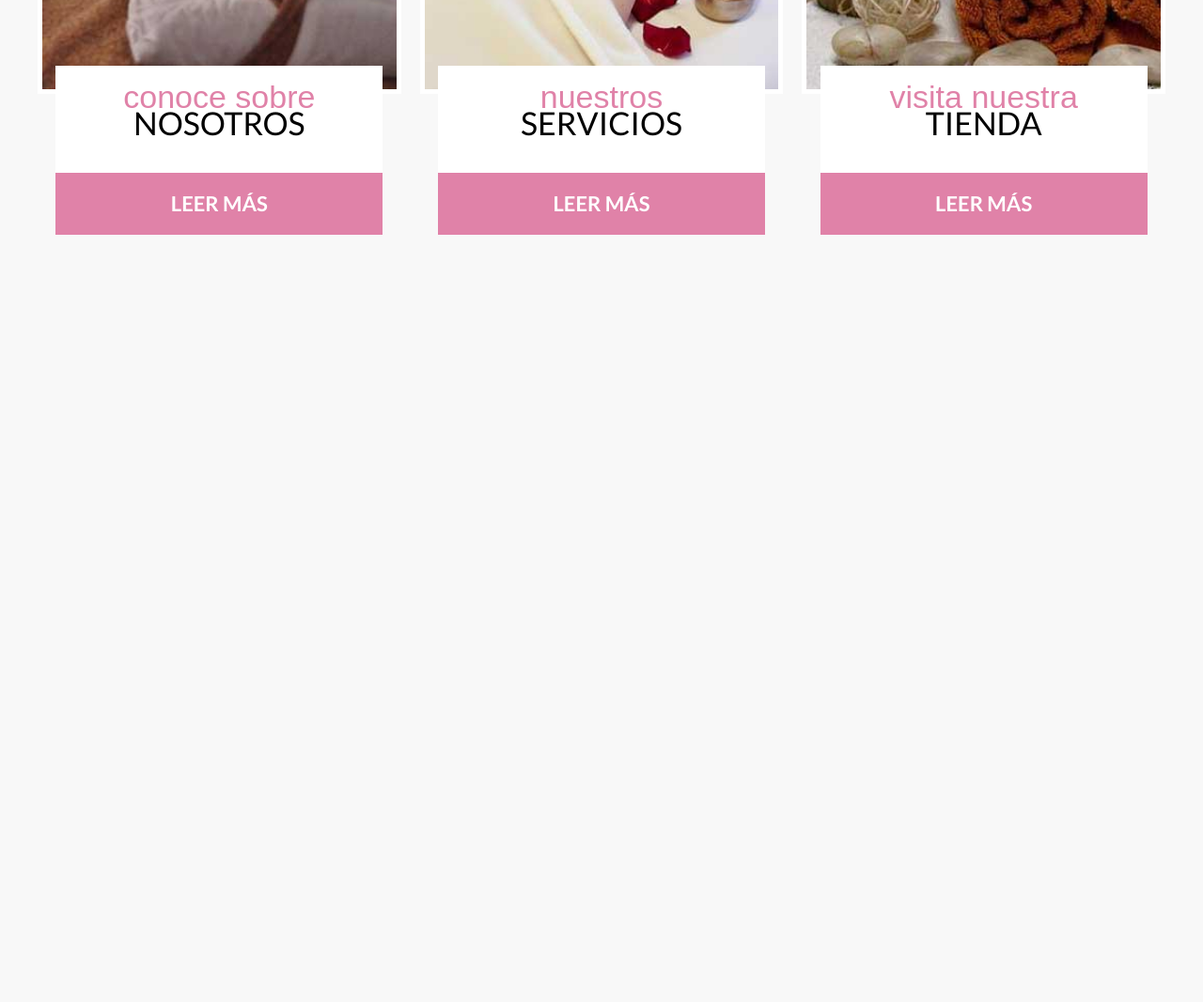
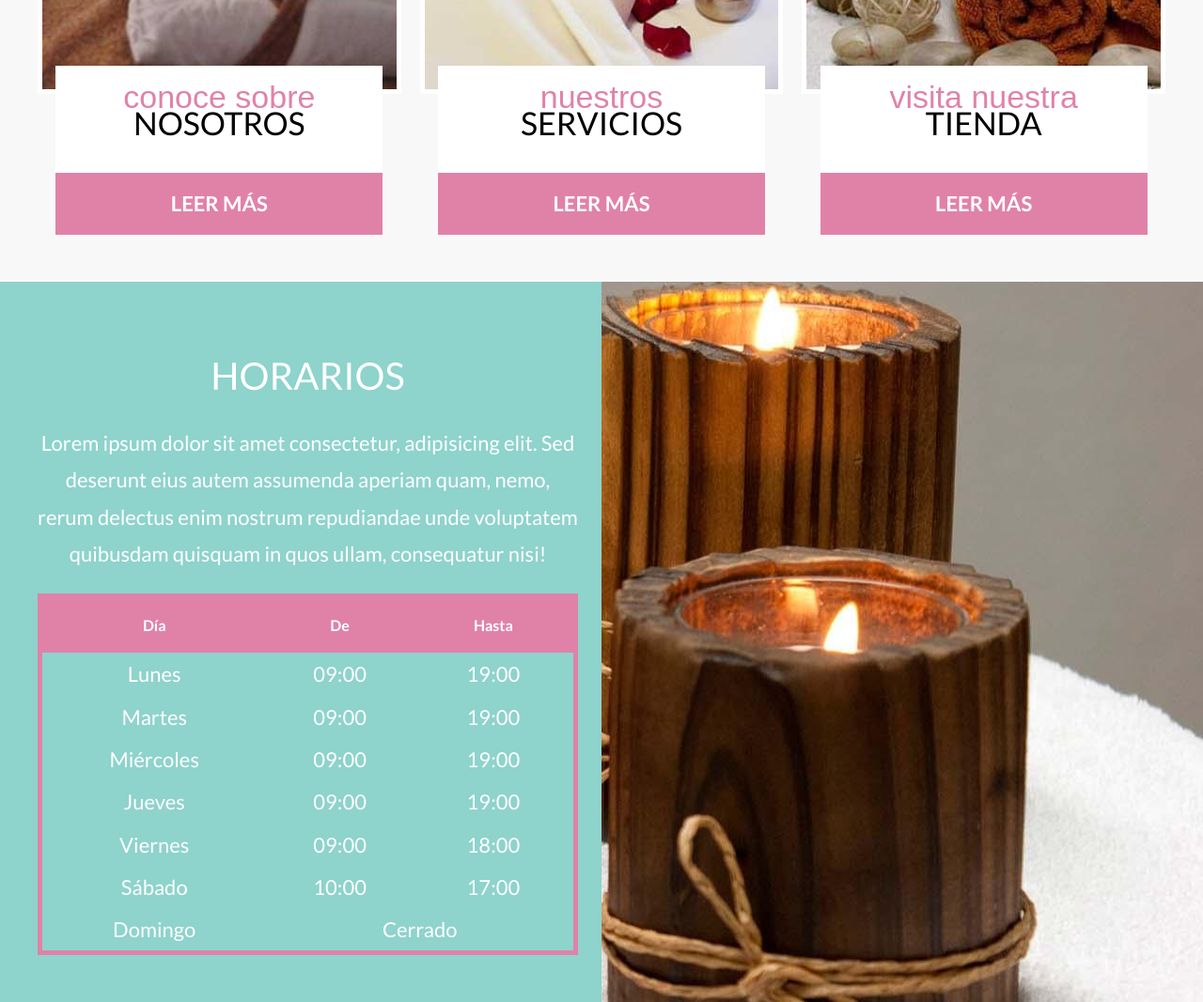
Before and after one commit to muxanz/carolina-spa, a website: page index.html in a window 1280 px wide. Shown: the part 1664-2731 px from the top of the page at 94% size. Before the commit the page ends 1964 px from the top, so only its background shows below. Drawn offline with Linux system fonts and the light colour scheme; a web font is replaced by a local one.

Commit message:
the schedule section is added with scss

```diff
--- a/index.html
+++ b/index.html
@@ -84,6 +84,63 @@
             </div>
         </div>
     </section>
+
+    <section class="horario">
+        <div class="horario__grid contenedor">
+            <div class="horario__contenido">
+                <h3 class="horario__heading">Horarios</h3>
+                <p class="horario__texto">Lorem ipsum dolor sit amet consectetur, adipisicing elit. Sed deserunt eius
+                    autem assumenda aperiam quam, nemo, rerum delectus enim nostrum repudiandae unde voluptatem
+                    quibusdam quisquam in quos ullam, consequatur nisi!</p>
+                <table class="tabla">
+                    <thead class="tabla__thead">
+                        <tr>
+                            <th class="tabla__th">Día</th>
+                            <th class="tabla__th">De</th>
+                            <th class="tabla__th">Hasta</th>
+                        </tr>
+                    </thead>
+                    <tbody class="tabla__tbody">
+                        <tr class="tabla__tr">
+                            <td class="tabla__td">Lunes</td>
+                            <td class="tabla__td">09:00</td>
+                            <td class="tabla__td">19:00</td>
+                        </tr>
+                        <tr class="tabla__tr">
+                            <td class="tabla__td">Martes</td>
+                            <td class="tabla__td">09:00</td>
+                            <td class="tabla__td">19:00</td>
+                        </tr>
+                        <tr class="tabla__tr">
+                            <td class="tabla__td">Miércoles</td>
+                            <td class="tabla__td">09:00</td>
+                            <td class="tabla__td">19:00</td>
+                        </tr>
+                        <tr class="tabla__tr">
+                            <td class="tabla__td">Jueves</td>
+                            <td class="tabla__td">09:00</td>
+                            <td class="tabla__td">19:00</td>
+                        </tr>
+                        <tr class="tabla__tr">
+                            <td class="tabla__td">Viernes</td>
+                            <td class="tabla__td">09:00</td>
+                            <td class="tabla__td">18:00</td>
+                        </tr>
+                        <tr class="tabla__tr">
+                            <td class="tabla__td">Sábado</td>
+                            <td class="tabla__td">10:00</td>
+                            <td class="tabla__td">17:00</td>
+                        </tr>
+                        <tr class="tabla__tr">
+                            <td class="tabla__td">Domingo</td>
+                            <td class="tabla__td" colspan="2">Cerrado</td>
+                        </tr>
+                    </tbody>
+                </table>
+            </div>
+        </div>
+    </section>
+
 </body>
 
 </html>
--- a/src/scss/base/_mixins.scss
+++ b/src/scss/base/_mixins.scss
@@ -65,3 +65,10 @@
         font-family: v.$fuentePrincipal;
     }
 }
+
+@mixin heading {
+    text-transform: uppercase;
+    text-align: center;
+    font-weight: 400;
+    font-size: 4rem;
+}
--- /dev/null
+++ b/src/scss/ui/contenido/_horario.scss
@@ -0,0 +1,64 @@
+@use 'base/mixins' as m;
+@use 'base/variables' as v;
+
+.horario {
+   background-image: linear-gradient(to bottom, v.$primario 0%, v.$primario 50%, transparent 50%), url(../img/bg_horarios.jpg);
+   background-repeat: no-repeat;
+   background-position: center, bottom center;
+   color: v.$blanco;
+
+   @include m.tablet {
+      background-image: linear-gradient(to right, v.$primario 0%, v.$primario 50%, transparent 50%), url(../img/bg_horarios.jpg);
+      background-position: center, top right;
+   }
+
+   &__grid {
+      display: grid;
+      grid-template-rows: repeat(2, 1fr);
+
+      @include m.tablet {
+         grid-template-rows: unset;
+         @include m.grid(2, 5rem);
+      }
+   }
+
+   &__contenido {
+      padding: 5rem 0;
+   }
+
+   &__heading {
+      @include m.heading;
+   }
+
+   &__texto {
+      font-size: 2.2rem;
+      line-height: 1.8;
+      text-align: center;
+   }
+}
+
+.tabla {
+   width: 100%;
+   border: .5rem solid v.$secundario;
+   text-align: center;
+   border-collapse: collapse;
+
+   &__thead {
+      background-color: v.$secundario;
+   }
+
+   &__th {
+      padding: 2rem;
+   }
+
+   &__tr {
+      &:hover {
+         background-color: darken(v.$primario, 10%);
+      }
+   }
+
+   &__td {
+      padding: 1rem;
+      font-size: 2.2rem;
+   }
+}
--- a/src/scss/ui/contenido/_index.scss
+++ b/src/scss/ui/contenido/_index.scss
@@ -1,2 +1,3 @@
 @forward 'bienvenida';
 @forward 'cards';
+@forward 'horario';
```
Also changed, not shown: build/css/app.css, 1 other file.
